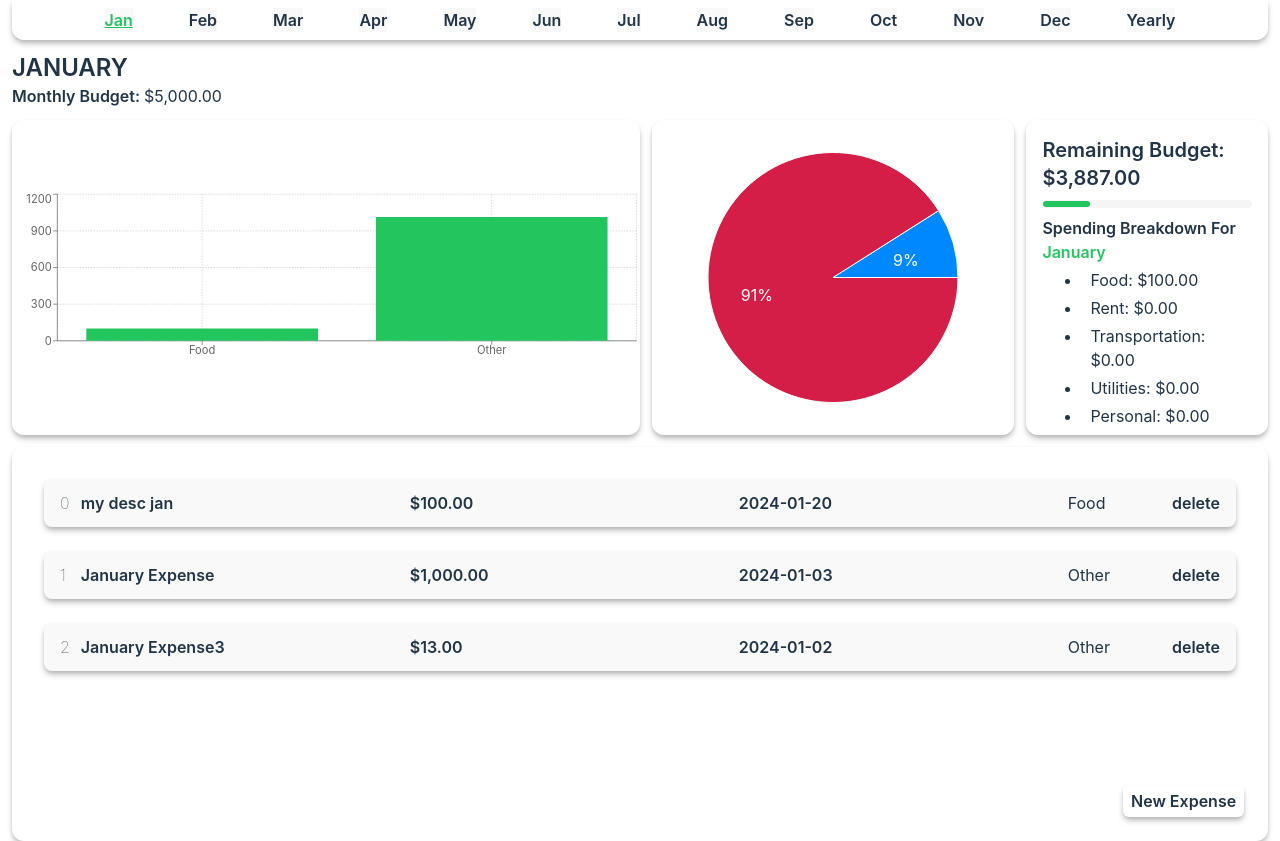
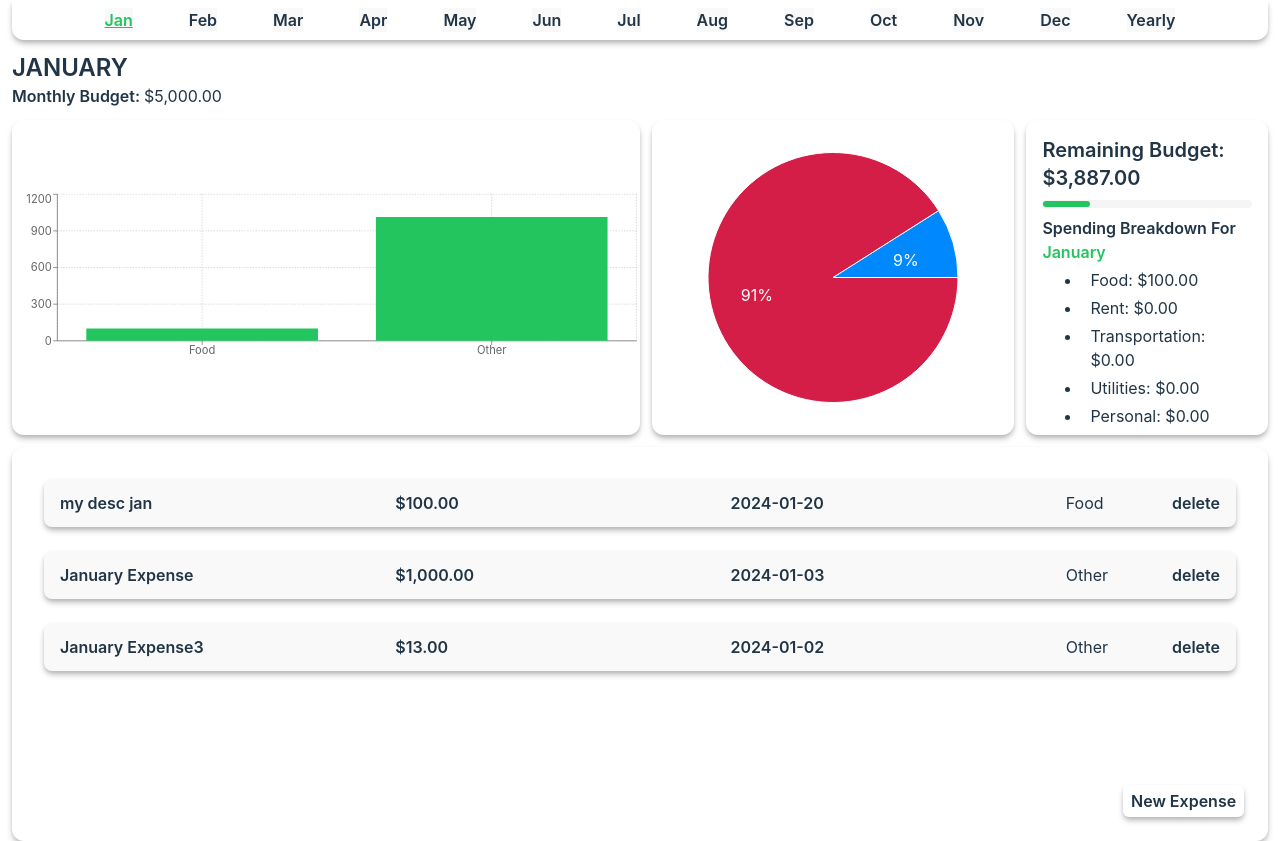
Before and after one commit to vChrisL/Finance-Tracker, a React (Vite) app: page / in a window 1280 px wide. Built offline with nearby package versions, Linux system fonts and the light colour scheme.

Commit message:
hide expense id

```diff
--- a/src/components/Expense-component.tsx
+++ b/src/components/Expense-component.tsx
@@ -157,7 +157,7 @@ export function Expense({id, expenseData}: IExpenseProps){
     return(
         <>
         <div className="flex flex-row justify-start content-start items-center gap-2 p-1 px-4 min-h-12 bg-[#f9f9f9] shadow-md shadow-[#b6b6b6] rounded-lg">
-            <div className=" w-[2%] font-thin">{id}</div>
+            {/* <div className=" w-[2%] font-thin">{id}</div> */}
             {descComponent()}
             {amountComponent()}
             {dateComponent()}
--- a/src/components/PieChartDisplay-component.tsx
+++ b/src/components/PieChartDisplay-component.tsx
@@ -112,6 +112,7 @@ export function PieChartDisplay() {
         }
         else{
             return(
+                <>
                 <div className="flex flex-row w-full h-full gap-10 items-center">
                     <ResponsiveContainer width="100%" height="100%">
                         <PieChart>
@@ -133,6 +134,7 @@ export function PieChartDisplay() {
                         </PieChart>
                     </ResponsiveContainer>
                 </div>
+                </>
             )
         }
     }
```
